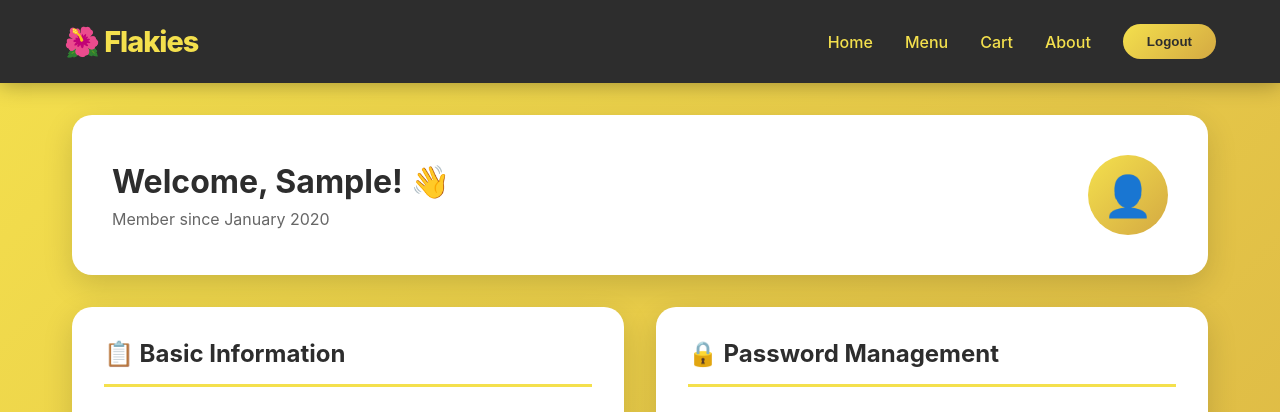
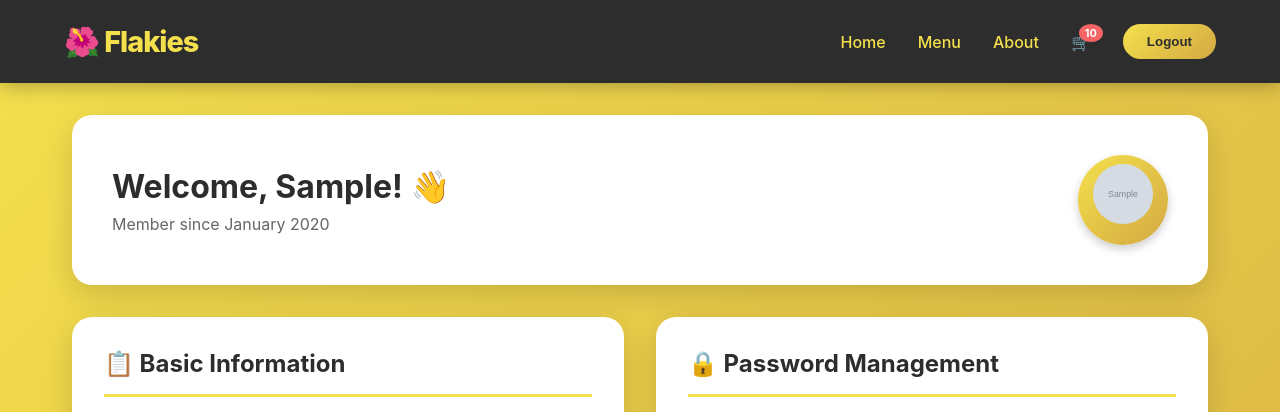
Before and after one commit to unkhown099/Flakies, a PHP site: page /pages/profile.php in a window 1280 px wide. Shown: the top 412 px of the page. Run offline with PHP 8.4, Linux system fonts and the light colour scheme; the visitor is signed in with stand-in values (Sample User, id 1); tables that the repository leaves empty or names only in its code hold one stand-in row (values such as "Sample post"); grey boxes marked "Sample" are stand-in pictures.

Commit message:
fix some bugs

```diff
--- a/index.php
+++ b/index.php
@@ -188,7 +188,7 @@ if ($customer_id) {
         border-radius: 50%;
         overflow: hidden;
         margin-left: 10px;
-}
+        }
 
         .profile-link .profile-pic {
             width: 100%;
--- a/login/login.php
+++ b/login/login.php
@@ -26,7 +26,7 @@ if ($_SERVER["REQUEST_METHOD"] == "POST") {
             if ($row['role'] === 'admin') $successRedirect = '../admin/dashboard.php';
             elseif ($row['role'] === 'cashier') $successRedirect = 'pos.php';
             elseif ($row['role'] === 'encoder') $successRedirect = '../encoder/ENdashboard.php';
-            elseif ($row['role'] === 'manager') $successRedirect = 'reports.php';
+            elseif ($row['role'] === 'manager') $successRedirect = '../manager/dashboard.php';
             else $successRedirect = 'dashboard.php';
 
         } else {
--- a/pages/profile.php
+++ b/pages/profile.php
@@ -11,6 +11,11 @@ if (!isset($_SESSION['customer_id'])) {
 }
 
 $customer_id = $_SESSION['customer_id'];
+
+// Fetch cart count
+$cartQuery = $conn->query("SELECT SUM(quantity) AS total_items FROM cart WHERE customer_id = $customer_id");
+$cartData = $cartQuery->fetch_assoc();
+$cart_count = $cartData['total_items'] ?? 0;
 $message = '';
 $messageType = ''; // 'success' or 'error'
 
@@ -109,6 +114,7 @@ if ($ordersQuery) {
 ?>
 <!DOCTYPE html>
 <html lang="en">
+
 <head>
     <meta charset="UTF-8">
     <meta name="viewport" content="width=device-width, initial-scale=1.0">
@@ -133,7 +139,7 @@ if ($ordersQuery) {
             display: flex;
             justify-content: space-between;
             align-items: center;
-            box-shadow: 0 2px 20px rgba(0,0,0,0.3);
+            box-shadow: 0 2px 20px rgba(0, 0, 0, 0.3);
         }
 
         .logo {
@@ -176,6 +182,25 @@ if ($ordersQuery) {
             transform: scale(1.05);
         }
 
+        .cart-link {
+            position: relative;
+            display: inline-block;
+        }
+
+        .cart-badge {
+            position: absolute;
+            top: -8px;
+            right: -12px;
+            background: #f56565;
+            color: white;
+            font-size: 11px;
+            font-weight: bold;
+            padding: 2px 6px;
+            border-radius: 50%;
+            min-width: 20px;
+            text-align: center;
+        }
+
         .container {
             max-width: 1200px;
             margin: 0 auto;
@@ -187,7 +212,7 @@ if ($ordersQuery) {
             border-radius: 20px;
             padding: 2.5rem;
             margin-bottom: 2rem;
-            box-shadow: 0 10px 30px rgba(0,0,0,0.15);
+            box-shadow: 0 10px 30px rgba(0, 0, 0, 0.15);
             display: flex;
             justify-content: space-between;
             align-items: center;
@@ -205,14 +230,50 @@ if ($ordersQuery) {
         }
 
         .user-avatar {
-            width: 80px;
-            height: 80px;
+            position: relative;
+            width: 90px;
+            height: 90px;
             border-radius: 50%;
+            overflow: hidden;
+            cursor: pointer;
+            box-shadow: 0 4px 10px rgba(0, 0, 0, 0.2);
+            transition: transform 0.3s ease, box-shadow 0.3s ease;
             background: linear-gradient(135deg, #f4e04d 0%, #d4a942 100%);
             display: flex;
             align-items: center;
             justify-content: center;
-            font-size: 2.5rem;
+        }
+
+        .user-avatar img {
+            width: 100%;
+            height: 100%;
+            object-fit: cover;
+        }
+
+        .user-avatar:hover {
+            transform: scale(1.05);
+            box-shadow: 0 6px 20px rgba(212, 169, 66, 0.5);
+        }
+
+        .user-avatar::after {
+            content: "📸 Change";
+            position: absolute;
+            bottom: 0;
+            left: 0;
+            width: 100%;
+            background: rgba(0, 0, 0, 0.6);
+            color: white;
+            text-align: center;
+            font-size: 0.8rem;
+            padding: 4px 0;
+            opacity: 0;
+            transition: opacity 0.3s ease;
+            border-bottom-left-radius: 50%;
+            border-bottom-right-radius: 50%;
+        }
+
+        .user-avatar:hover::after {
+            opacity: 1;
         }
 
         .message {
@@ -245,7 +306,7 @@ if ($ordersQuery) {
             background: white;
             border-radius: 20px;
             padding: 2rem;
-            box-shadow: 0 10px 30px rgba(0,0,0,0.15);
+            box-shadow: 0 10px 30px rgba(0, 0, 0, 0.15);
         }
 
         .section h2 {
@@ -278,7 +339,8 @@ if ($ordersQuery) {
             font-size: 0.95rem;
         }
 
-        input, textarea {
+        input,
+        textarea {
             width: 100%;
             padding: 0.8rem;
             border: 2px solid #e0e0e0;
@@ -289,7 +351,8 @@ if ($ordersQuery) {
             transition: border-color 0.3s;
         }
 
-        input:focus, textarea:focus {
+        input:focus,
+        textarea:focus {
             outline: none;
             border-color: #d4a942;
             box-shadow: 0 0 0 3px rgba(212, 169, 66, 0.1);
@@ -363,7 +426,7 @@ if ($ordersQuery) {
 
         .order-card:hover {
             background: #f0f0f0;
-            box-shadow: 0 5px 15px rgba(0,0,0,0.1);
+            box-shadow: 0 5px 15px rgba(0, 0, 0, 0.1);
         }
 
         .order-header {
@@ -464,14 +527,22 @@ if ($ordersQuery) {
         }
     </style>
 </head>
+
 <body>
     <nav>
         <div class="logo">🌺 Flakies</div>
         <ul class="nav-links">
             <li><a href="../index.html">Home</a></li>
             <li><a href="menu.php">Menu</a></li>
-            <li><a href="cart.php">Cart</a></li>
             <li><a href="about.php">About</a></li>
+            <li>
+                <a href="cart.php" class="cart-link">
+                    🛒
+                    <?php if ($cart_count > 0): ?>
+                        <span class="cart-badge"><?php echo $cart_count; ?></span>
+                    <?php endif; ?>
+                </a>
+            </li>
             <li><button class="logout-btn" onclick="logout()">Logout</button></li>
         </ul>
     </nav>
@@ -482,7 +553,22 @@ if ($ordersQuery) {
                 <h1>Welcome, <?php echo htmlspecialchars($customer['first_name']); ?>! 👋</h1>
                 <p>Member since <?php echo date('F Y', strtotime($customer['created_at'])); ?></p>
             </div>
-            <div class="user-avatar">👤</div>
+                <div class="user-avatar">
+                    <form id="avatarForm" action="upload_avatar.php" method="POST" enctype="multipart/form-data">
+                        <label for="avatarInput">
+                            <?php if (!empty($customer['profile_picture'])): ?>
+                                <img src="../assets/pictures/<?php echo htmlspecialchars($customer['profile_picture']); ?>"
+                                    alt="Profile Picture"
+                                    style="width: 60px; height: 60px; border-radius: 50%; object-fit: cover; cursor: pointer;">
+                            <?php else: ?>
+                                <div style="width: 60px; height: 60px; border-radius: 50%; background-color: #ccc; display: flex; align-items: center; justify-content: center; font-size: 28px; cursor: pointer;">
+                                    👤
+                                </div>
+                            <?php endif; ?>
+                        </label>
+                        <input type="file" name="avatar" id="avatarInput" accept="image/*" style="display: none;" onchange="document.getElementById('avatarForm').submit();">
+                    </form>
+                </div>
         </div>
 
         <?php if ($message): ?>
@@ -614,9 +700,10 @@ if ($ordersQuery) {
     <script>
         function logout() {
             if (confirm('Are you sure you want to logout?')) {
-                window.location.href = '../logout.php';
+                window.location.href = '../login/logout.php';
             }
         }
     </script>
 </body>
+
 </html>
```
Also changed, not shown: pages/about.php (+22 -0 lines), pages/cart.php (+22 -0 lines), pages/contact.php (+22 -0 lines), pages/menu.php (+22 -0 lines), pages/upload_avatar.php (added, +35 -0 lines), assets/pictures/68f5aad0867d8_warningIcon.png (added).
